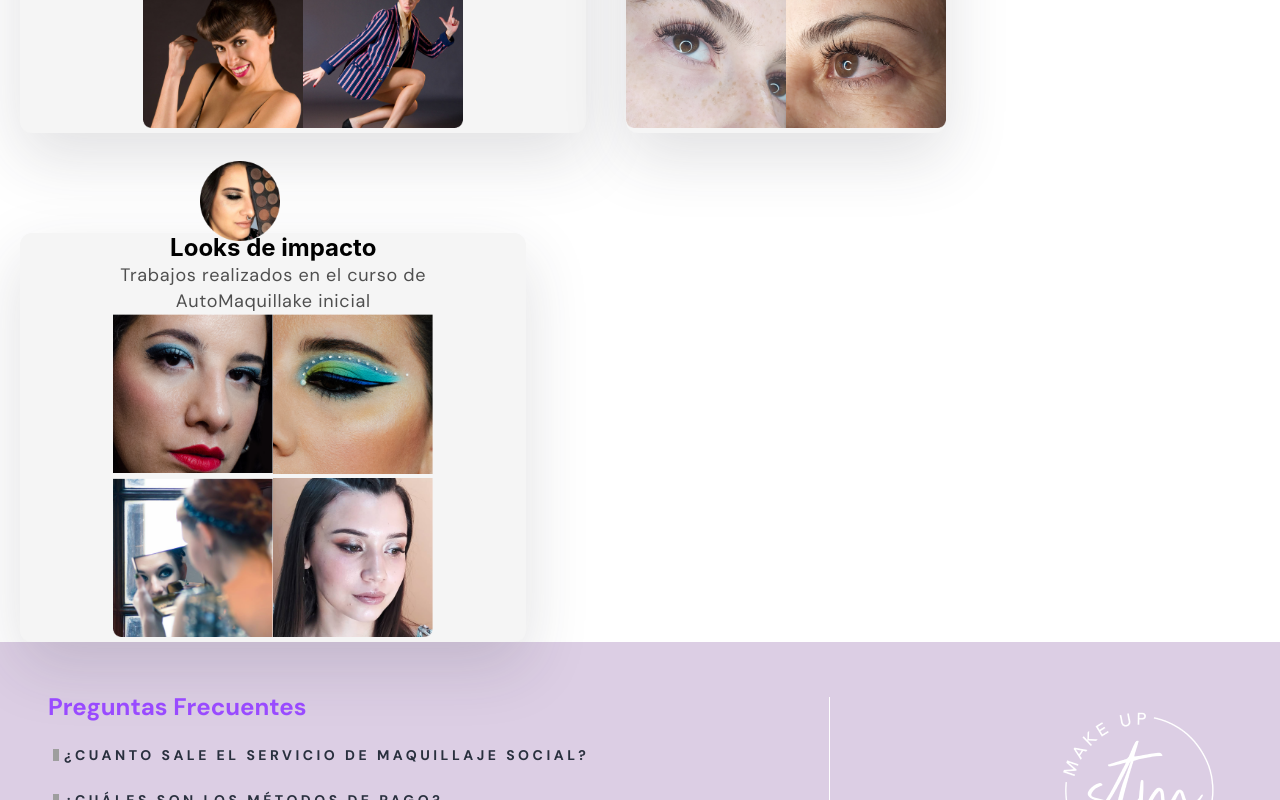
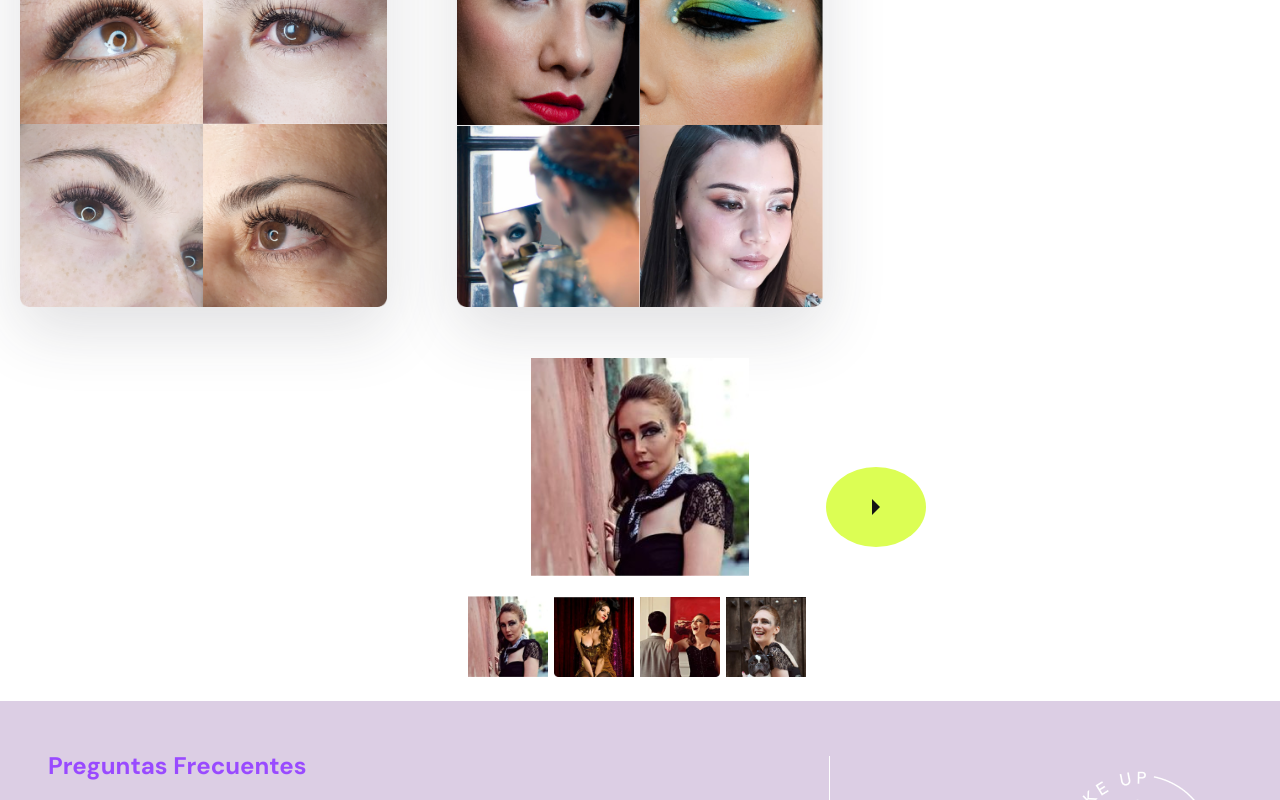
Before and after one commit to gregoriocarranza/Sandramakeup2, a React (Create React App) app: page /portfolio in a window 1280 px wide. Shown: the part 1120-1920 px from the top of the page. Built offline with nearby package versions, Linux system fonts and the light colour scheme; grey boxes are pictures that could not be loaded.

Commit message:
Carousel portafolio

```diff
--- a/package.json
+++ b/package.json
@@ -9,6 +9,7 @@
     "prop-types": "^15.8.1",
     "react": "^18.1.0",
     "react-dom": "^18.1.0",
+    "react-responsive-carousel": "^3.2.23",
     "react-router-dom": "^6.3.0",
     "react-scripts": "5.0.1",
     "web-vitals": "^2.1.4"
--- a/src/Components/Card/Card.jsx
+++ b/src/Components/Card/Card.jsx
@@ -13,18 +13,11 @@ function Card(props) {
           <h2>{props.Title}</h2>
           <p>{props.Texto}</p>
         </section>
-
-        <div class="imgsection">
-          <div class="Image1">
+        <div className="imgsection">
+          <div className="image">
             <img className="imgCardsI" src={props.img1} alt="" />
-          </div>
-          <div class="image2">
             <img className="imgCardsI" src={props.img2} alt="" />
-          </div>
-          <div class="image3">
             <img className="imgCardsI" src={props.img3} alt="" />
-          </div>
-          <div class="image4">
             <img className="imgCardsI" src={props.img4} alt="" />
           </div>
         </div>
--- a/src/Components/Card/index.css
+++ b/src/Components/Card/index.css
@@ -3,87 +3,70 @@
   align-items: center;
   flex-direction: column;
   position: relative;
+  padding: 15px;
+  width: 100%;
+  height: 100%;
 }
 
-.imgsection {
+.imgsection{
   display: grid;
-  grid-template-columns: 1fr 1fr;
-  grid-template-rows: 1fr 1fr;
-  grid-auto-rows: 1fr;
-  gap: 0px 0px;
-  grid-auto-flow: row;
-  grid-template-areas:
-    "Image1 image2"
-    "image3 image4";
-  width: 20rem;
-  margin: auto;
+  margin: 0 auto;
+  width: 100%;
+  height: 100%;
+
 }
-
-.Image1 {
-  grid-area: Image1;
-  width: 160px;
-  height: auto;
-  overflow: hidden;
-}
-
-.image2 {
-  grid-area: image2;
-  width: 160px;
-  height: auto;
-  overflow: hidden;
-}
-
-.image3 {
-  grid-area: image3;
-  width: 160px;
-  height: auto;
-  overflow: hidden;
-}
-
-.image4 {
-  grid-area: image4;
-  width: 160px;
-  height: auto;
+.image{
+  display: grid;
+  grid-template-columns: repeat(2, 1fr);
+  width: 100%;
+  height: 100%;
   overflow: hidden;
 }
 .imgCardsI {
   overflow: hidden;
-  width: 160px;
-  height: auto;
+  width: 100%;
+  height: 100%;
+  object-fit: cover;
 }
 
 .Carditem {
   background: #f5f5f5;
-  /* Sombra */
-
   box-shadow: 0px 24px 64px rgba(45, 48, 58, 0.15);
   border-radius: 12px;
   margin: 100px 20px 0 20px;
+  display: flex;
+  align-items: center;
+  flex-direction: column;
 }
 
 .cardIcon {
   position: absolute;
-  left: 180px;
-  top: -72px;
+  top: -64px;
   width: 80px;
   height: auto;
 }
-
+.cardHeaderSection h2{
+  font-family: 'DM Sans';
+  font-style: normal;
+  font-weight: 700;
+  font-size: 24px;
+  line-height: 34px;
+  display: flex;
+  align-items: center;
+  text-align: center;
+  text-transform: capitalize;
+  color: #4F4F4F;
+}
 .cardHeaderSection p {
-  width: 70%;
   height: auto;
-
   font-family: "DM Sans";
   font-style: normal;
   font-weight: 400;
   font-size: 18px;
   line-height: 26px;
-  /* or 144% */
-
   display: flex;
   align-items: center;
   text-align: center;
   letter-spacing: 0.04em;
-
   color: #4f4f4f;
 }
--- a/src/Components/CardServices/CardService.jsx
+++ b/src/Components/CardServices/CardService.jsx
@@ -1,13 +1,22 @@
 import { Fragment } from "react";
-import PropTypes from 'prop-types';
+import PropTypes from "prop-types";
 import path from "../../assets/Icons/Path.svg";
-import "./index.css"
+import "./index.css";
 
-function CardService({image,title, description, list1, list2, list3}){
+function CardService({ image, title, description, list1, list2, list3, num }) {
+  const result = num % 2;
   return (
     <Fragment>
       <section className="services">
-                <img src={image} className="image-services" alt={title} />
+        <img
+          src={image}
+          className={
+            result === 0
+              ? "image-services order-left"
+              : "image-services order-right"
+          }
+          alt={title}
+        />
         <div className="content-services">
           <h2>{title}</h2>
           <p>{description}</p>
@@ -23,7 +32,7 @@ function CardService({image,title, description, list1, list2, list3}){
         </div>
       </section>
     </Fragment>
-    )
+  );
 }
 CardService.propTypes = {
   image: PropTypes.string.isRequired,
@@ -32,5 +41,5 @@ CardService.propTypes = {
   list1: PropTypes.string.isRequired,
   list2: PropTypes.string.isRequired,
   list3: PropTypes.string.isRequired,
-}
+};
 export default CardService;
--- a/src/Components/CardServices/index.css
+++ b/src/Components/CardServices/index.css
@@ -2,12 +2,19 @@
     display: flex;
     justify-content: center;
     align-items: center;
-    padding: 20px;
+    padding: 30px 50px;
+    gap: 80px;
 }
 .services .image-services {
     text-align: center;
-    width: 522px;
-    height: 347px;
+    width: 50%;
+    height: auto;
+}
+ .order-left{
+    order: 0;
+}
+ .order-right{
+    order: 1;
 }
 .content-services h2{
     font-family: 'Bebas Neue';
@@ -17,6 +24,8 @@
     line-height: 77px;
     text-transform: capitalize;
     color: #29303E;
+    text-align: justify;
+
 }
 .content-services p{
     font-family: 'DM Sans';
@@ -26,7 +35,10 @@
     line-height: 26px;
     letter-spacing: 0.04em;
     color: #29303E;
+    text-align: justify;
 }
 .content-services li{
     list-style: none;
+    margin: 10px;
+    text-align: justify;
 }
--- /dev/null
+++ b/src/Components/CarrouselZoom/CarrouselZoom.jsx
@@ -0,0 +1,32 @@
+import { Fragment } from "react";
+import { Carousel } from "react-responsive-carousel";
+import "react-responsive-carousel/lib/styles/carousel.min.css";
+import CampañaDeModaPic1 from "../../assets/Portafolios/Preview_campaña_de_moda/1.png"
+import CampañaDeModaPic2 from "../../assets/Portafolios/Preview_campaña_de_moda/2.png"
+import CampañaDeModaPic3 from "../../assets/Portafolios/Preview_campaña_de_moda/3.png"
+import CampañaDeModaPic4 from "../../assets/Portafolios/Preview_campaña_de_moda/4.png"
+import "./index.css"
+
+function CarrouselZoom() {
+  return (
+    <Fragment>
+        <div className="content-carousel">
+      <Carousel>
+        <div className="image-carousel-div">
+          <img src={CampañaDeModaPic1} className="image-carousel" alt="" />
+        </div>
+        <div className="image-carousel-div">
+          <img src={CampañaDeModaPic2} className="image-carousel" alt="" />
+        </div>
+        <div className="image-carousel-div">
+          <img src={CampañaDeModaPic3} className="image-carousel" alt="" />
+        </div>
+        <div className="image-carousel-div">
+          <img src={CampañaDeModaPic4} className="image-carousel" alt="" />
+        </div>
+      </Carousel>
+      </div>
+    </Fragment>
+  );
+}
+export default CarrouselZoom;
--- /dev/null
+++ b/src/Components/CarrouselZoom/index.css
@@ -0,0 +1,81 @@
+.content-carousel {
+    display: flex;
+    align-items: center;
+    justify-content: center;
+  }
+.carousel {
+  display: flex;
+  justify-content: center;
+}
+
+.carousel .slide img {
+    height: auto;
+    width: auto;
+    object-fit: cover;
+    overflow: hidden;
+}
+
+.image-carousel-div {
+  border-radius: 1rem;
+}
+.carousel-status {
+  display: none;
+}
+.control-dots .dot {
+  background: #141414;
+}
+.carousel .thumb img {
+    vertical-align: top;
+}
+.carousel .thumb{
+    border: none;
+    padding: 0;
+}
+.thumb.selected {
+    border: none;
+}
+.carousel .thumb.selected, .carousel .thumb:hover {
+    border: none;
+}
+.carousel.carousel-slider .control-arrow{
+    position: absolute;
+    height: 80px;
+    width: 100px;
+    color: #DCFE54;
+    background: #DCFE54;
+    border-radius: 100%;
+    top: 50%;
+}
+.control-next.control-arrow{
+    right:inherit;
+    transform: translate(-150px);
+    background: #DCFE54;
+}
+.carousel .control-next.control-arrow:before {
+    border-left: 8px solid #141414;
+}
+.carousel .control-prev.control-arrow {
+    left: inherit;
+    transform: translate(-250px);
+    background: #DCFE54;
+    background: #DCFE54;
+
+}
+.carousel .control-prev.control-arrow:before {
+    border-right: 8px solid #141414;
+}
+.carousel.carousel-slider .control-arrow:hover {
+    background: #DCFE54;
+}
+.carousel .control-arrow, .carousel.carousel-slider .control-arrow {
+    opacity: 1;
+}
+.carousel .control-arrow, .carousel.carousel-slider .control-arrow:focus{
+    background: #DCFE54;
+}
+.carousel .control-arrow, .carousel.carousel-slider .control-arrow:hover{
+    background: #DCFE54;
+}
+.control-dots{
+    display: none;
+}
--- a/src/Pages/Portafolio/index.css
+++ b/src/Pages/Portafolio/index.css
@@ -2,10 +2,8 @@
   background: #d0c5fb;
   width: 100%;
   height: 177px;
-
   display: flex;
   justify-content: center;
-
 }
 .portafolioTitle img {
   width: 592px;
@@ -15,10 +13,18 @@
   display: flex;
   flex-direction: column;
   align-items: center;
-  /* ?????? */
 }
 .CardContainer {
-  display: flex;
-  flex-direction: row;
-  flex-wrap: wrap;
+  display: grid;
+  grid-template-columns: repeat(3, 1fr);
+  margin-bottom: 50px;
+  gap: 30px;
 }
+@media screen and (max-width: 768px){
+  .CardContainer{
+    display: grid;
+    grid-template-columns: repeat(2, 1fr);
+    margin: 0 auto;
+    gap: 10px;
+  }
+}
--- a/src/Pages/Portafolio/index.jsx
+++ b/src/Pages/Portafolio/index.jsx
@@ -1,11 +1,11 @@
-import "./index.css";
-
 import { Fragment, useState } from "react";
 import Card from "../../Components/Card/Card.jsx";
 import banner from "../../assets/Sobre_mi/baner.png";
 import Titulo from "../../assets/Portafolios/Group_20.png";
 import Footer from "../../Components/Footer/Footer";
 import data from "../../helpers/dataPortafolio";
+import "./index.css";
+import CarrouselZoom from "../../Components/CarrouselZoom/CarrouselZoom.jsx";
 
 function Sobre_mi() {
   //   const [change, setChage] = useState(false);
@@ -33,6 +33,7 @@ function Sobre_mi() {
           ))}
         </div>
       </div>
+      <CarrouselZoom />
       <Footer />
     </Fragment>
   );
--- a/src/Pages/Servicios/index.jsx
+++ b/src/Pages/Servicios/index.jsx
@@ -20,6 +20,7 @@ function Servicios() {
                 list2={card.list2}
                 list3={card.list3}
                 key={index}
+                num={index}
               />
               )
           }
```
Also changed, not shown: src/Pages/Servicios/index.css (line endings or trailing spaces), 1 other file (tests, documents, lock files or other folders). Lines whose indentation alone changed are shown as unchanged.
